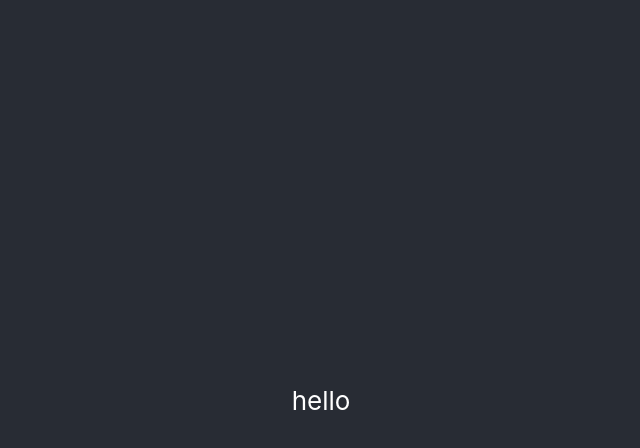
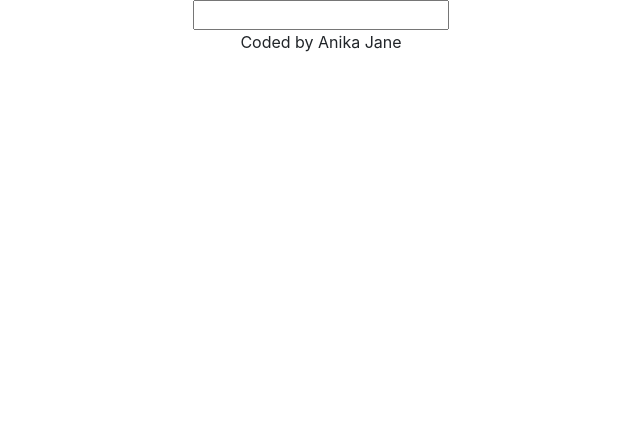
Before and after one commit to anika-jane/dictionary-app, a React (Create React App) app: page / in a window 1280 px wide. Shown: the top 448 px of the page, without its empty margins (319-959 px from the left). Built offline with nearby package versions, Linux system fonts and the light colour scheme.

Commit message:
added the form and loop

```diff
--- a/src/App.js
+++ b/src/App.js
@@ -1,12 +1,19 @@
 
 import './App.css';
+import Dictionary from "./Dictionary";
 
 export default function App() {
   return (
     <div className="App">
-      <header className="App-header">
-        hello
+      <div className="container">
+      <header className="#">
       </header>
+      <main>
+        <Dictionary />
+      </main>
+      <footer className="text-center">
+        <smaller>Coded by Anika Jane</smaller></footer>
+      </div>
     </div>
   );
 }
--- /dev/null
+++ b/src/Dictionary.js
@@ -0,0 +1,23 @@
+import React, { useState } from "react";
+import "./Dictionary.css";
+
+export default function Dictionary() {
+    let [keyword, setKeyword] = useState("");
+
+
+    function search(event) {
+        event.preventDefault();
+        alert(`Searching for ${keyword} definition`);
+    }
+
+    function handleKeywordChange(event) {
+        setKeyword(event.target.value);
+    }
+
+
+    return <div className="Dictionary">
+        <form onSubmit={search}>
+            <input type="search" onChange={handleKeywordChange} autofocus={true} />
+        </form>
+    </div>;
+}
```
Also changed, not shown: src/Dictionary.css (added).
